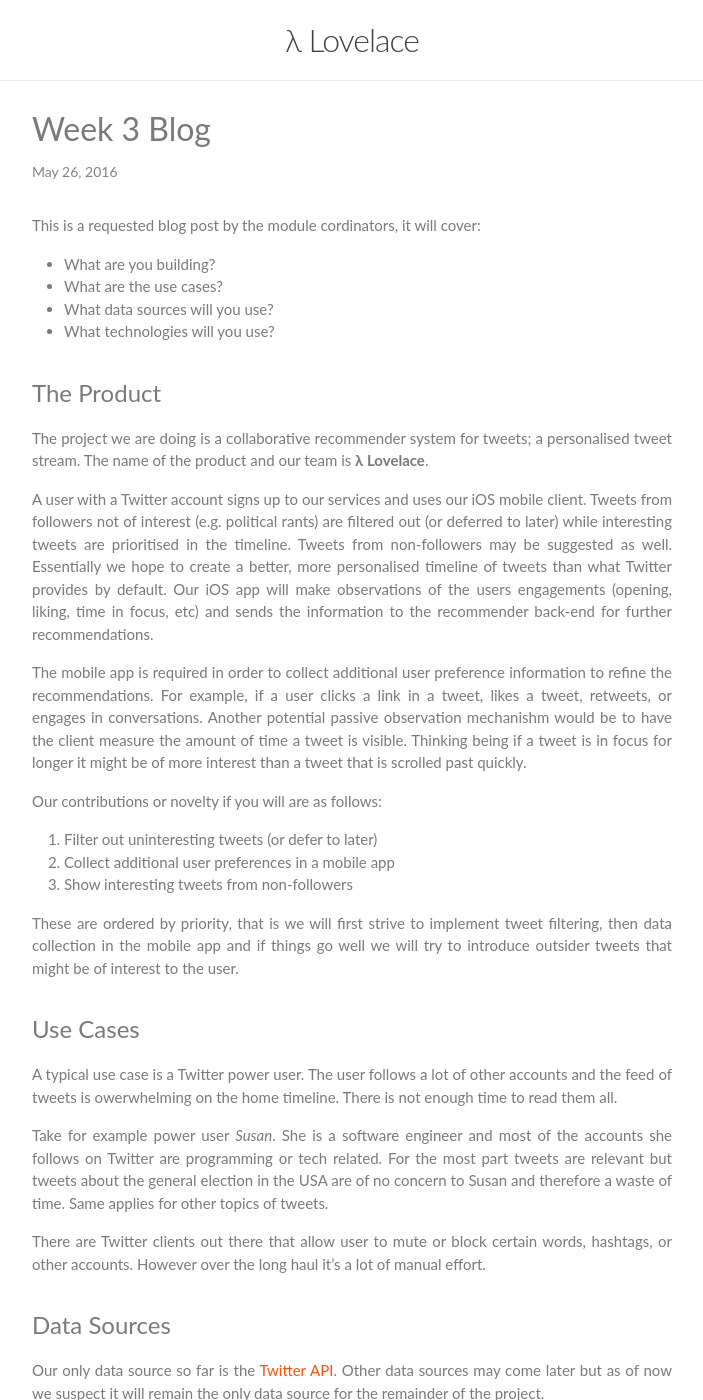
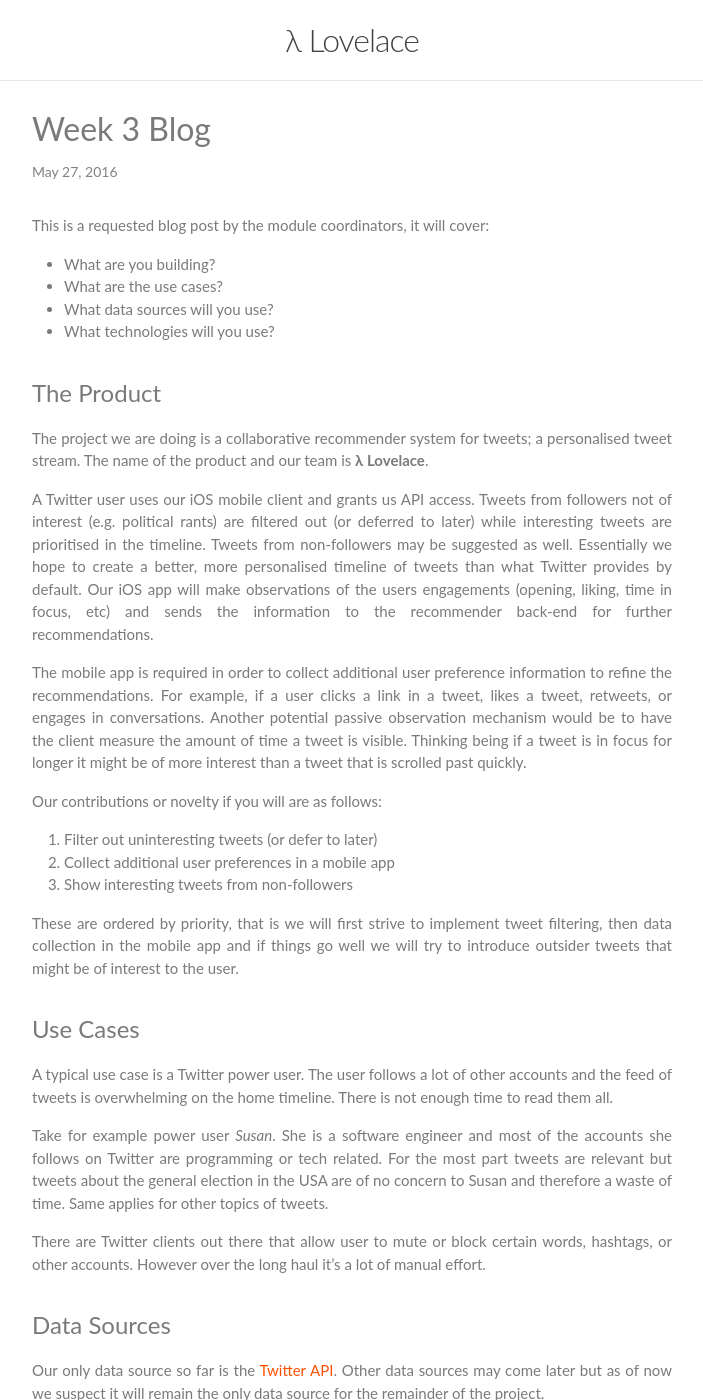
Before and after one commit to jonrh/lambda-lovelace, a Jekyll site: the page built from _posts/2016-05-27-week-3-blog.md, in a window 1280 px wide and 1400 px high. Shown: the whole window, without its empty margins (288-991 px from the left). Built offline with Jekyll 4.4.1, drawn with Linux system fonts in a browser that asks for light colours; some of the changed text lies outside the part shown.

Commit message:
Fixed spelling mistakes in Week 3 blog

```diff
--- a/_posts/2016-05-27-week-3-blog.md
+++ b/_posts/2016-05-27-week-3-blog.md
@@ -1,10 +1,10 @@
 ---
 layout: post
 title:  Week 3 Blog
-date:   2016-05-26 22:54:00 +0100
+date:   2016-05-27 11:17:00 +0100
 ---
 
-This is a requested blog post by the module cordinators, it will cover:
+This is a requested blog post by the module coordinators, it will cover:
 
 * What are you building?
 * What are the use cases?
@@ -14,9 +14,9 @@ This is a requested blog post by the module cordinators, it will cover:
 ### The Product
 The project we are doing is a collaborative recommender system for tweets; a personalised tweet stream. The name of the product and our team is **λ Lovelace**.
 
-A user with a Twitter account signs up to our services and uses our iOS mobile client. Tweets from followers not of interest (e.g. political rants) are filtered out (or deferred to later) while interesting tweets are prioritised in the timeline. Tweets from non-followers may be suggested as well. Essentially we hope to create a better, more personalised timeline of tweets than what Twitter provides by default. Our iOS app will make observations of the users engagements (opening, liking, time in focus, etc) and sends the information to the recommender back-end for further recommendations.
+A Twitter user uses our iOS mobile client and grants us API access. Tweets from followers not of interest (e.g. political rants) are filtered out (or deferred to later) while interesting tweets are prioritised in the timeline. Tweets from non-followers may be suggested as well. Essentially we hope to create a better, more personalised timeline of tweets than what Twitter provides by default. Our iOS app will make observations of the users engagements (opening, liking, time in focus, etc) and sends the information to the recommender back-end for further recommendations.
 
-The mobile app is required in order to collect additional user preference information to refine the recommendations. For example, if a user clicks a link in a tweet, likes a tweet, retweets, or engages in conversations. Another potential passive observation mechanishm would be to have the client measure the amount of time a tweet is visible. Thinking being if a tweet is in focus for longer it might be of more interest than a tweet that is scrolled past quickly.
+The mobile app is required in order to collect additional user preference information to refine the recommendations. For example, if a user clicks a link in a tweet, likes a tweet, retweets, or engages in conversations. Another potential passive observation mechanism would be to have the client measure the amount of time a tweet is visible. Thinking being if a tweet is in focus for longer it might be of more interest than a tweet that is scrolled past quickly.
 
 Our contributions or novelty if you will are as follows:
 
@@ -29,7 +29,7 @@ These are ordered by priority, that is we will first strive to implement tweet f
 
 
 ### Use Cases
-A typical use case is a Twitter power user. The user follows a lot of other accounts and the feed of tweets is owerwhelming on the home timeline. There is not enough time to read them all.
+A typical use case is a Twitter power user. The user follows a lot of other accounts and the feed of tweets is overwhelming on the home timeline. There is not enough time to read them all.
 
 Take for example power user *Susan*. She is a software engineer and most of the accounts she follows on Twitter are programming or tech related. For the most part tweets are relevant but tweets about the general election in the USA are of no concern to Susan and therefore a waste of time. Same applies for other topics of tweets.
 
```
Also changed, not shown: other parts of _posts/2016-05-27-week-3-blog.md (+6 -6 lines).
